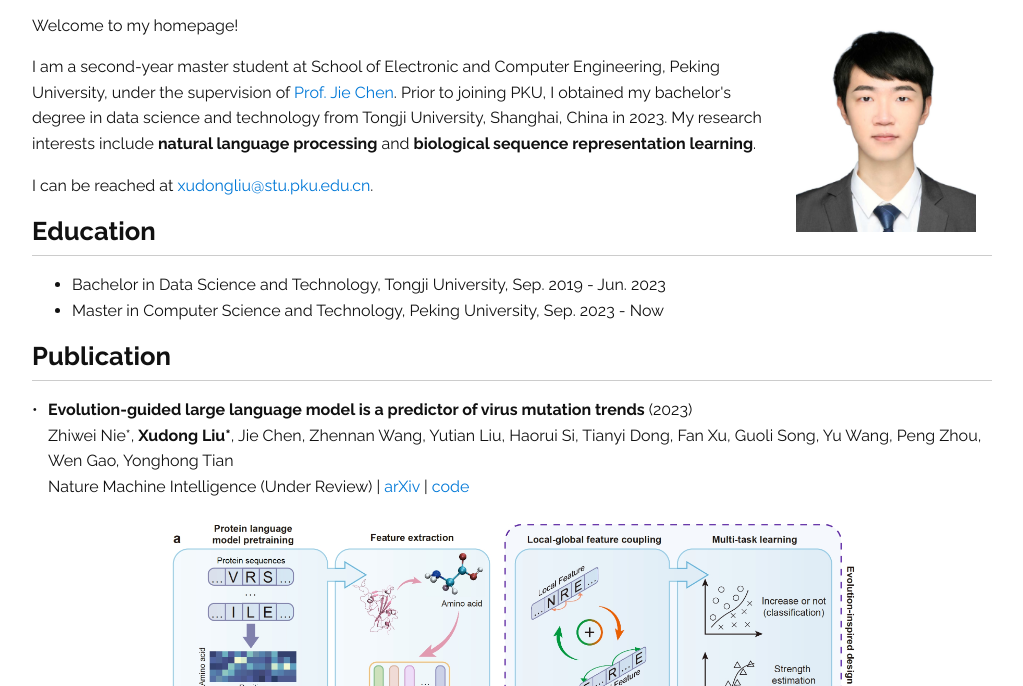
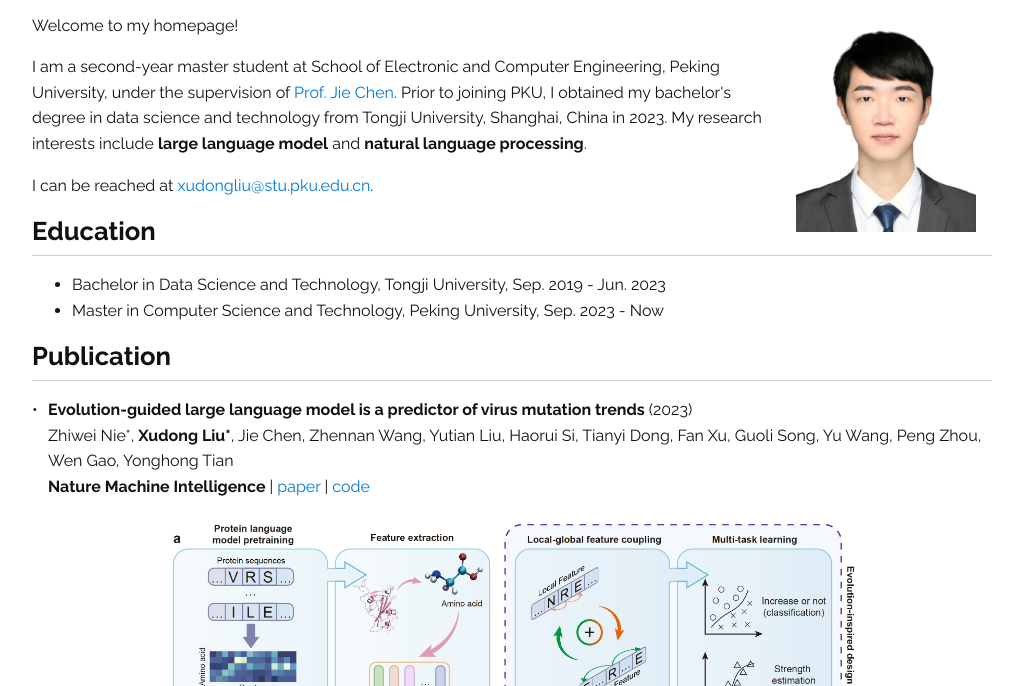
Before and after one commit to Kevinatil/Kevinatil.github.io, a plain HTML site: page index.html in a window 1280 px wide. Shown: the part 114-800 px from the top of the page, without its empty margins (128-1151 px from the left). Drawn offline with Linux system fonts and the light colour scheme.

Commit message:
'update'

```diff
--- a/index.html
+++ b/index.html
@@ -45,7 +45,7 @@
 <article id="post-content" class="gl-suppress-deco">
 <figure class="gl-page-background gl-float-right gl-image-box" style="text-align: center;"><img src="./assets/profile.jpg" alt="A photo of Xudong Liu" width="180" style="max-width: 200px;"></figure>
 <p>Welcome to my homepage!</p>
-<p>I am a second-year master student at School of Electronic and Computer Engineering, Peking University, under the supervision of <a href="https://aimia-pku.github.io/">Prof. Jie Chen</a>. Prior to joining PKU, I obtained my bachelor's degree in data science and technology from Tongji University, Shanghai, China in 2023. My research interests include <strong>natural language processing</strong> and <strong>biological sequence representation learning</strong>.</p>
+<p>I am a second-year master student at School of Electronic and Computer Engineering, Peking University, under the supervision of <a href="https://aimia-pku.github.io/">Prof. Jie Chen</a>. Prior to joining PKU, I obtained my bachelor's degree in data science and technology from Tongji University, Shanghai, China in 2023. My research interests include <strong>large language model</strong> and <strong>natural language processing</strong>.</p>
 <p>I can be reached at <span id="_eml"><a href="mailto:xudongliu@stu.pku.edu.cn">xudongliu@stu.pku.edu.cn</a></span>.</p>
 <script type="application/javascript">
 window.setTimeout(function ()
@@ -70,7 +70,7 @@ eml.removeAttribute('class');
     <div class="gl-bibtex-entry" id="bibitem_Paper1">
         <div class="gl-bibtex-entry-title"><span class="gl-bibtex-entry-bullet" aria-label="bullet symbol" role="img"><span aria-hidden="true">•</span> </span><strong>Evolution-guided large language model is a predictor of virus mutation trends</strong> (2023)</div>
         <div class="gl-bibtex-entry-authors">Zhiwei Nie*, <span class="gl-bibtex-tex-textbf">Xudong Liu*</span>, Jie Chen, Zhennan Wang, Yutian Liu, Haorui Si, Tianyi Dong, Fan Xu, Guoli Song, Yu Wang, Peng Zhou, Wen Gao, Yonghong Tian</div>
-        <div class="gl-bibtex-entry-info"><span class="gl-bibtex-entry-venue">Nature Machine Intelligence (Under Review)</span><span aria-hidden="true"> | </span><span class="gl-bibtex-entry-arxiv" data-value="2023.11.27.568815v1.full"><a href="https://www.biorxiv.org/content/10.1101/2023.11.27.568815v1.full" rel="nofollow" aria-label="archive">arXiv</a></span><span aria-hidden="true"> | </span><span class="gl-bibtex-entry-code" data-value="https://github.com/ZhiweiNiepku/E2VD"><a href="https://github.com/ZhiweiNiepku/E2VD" rel="nofollow">code</a></span></div>
+        <div class="gl-bibtex-entry-info"><span class="gl-bibtex-entry-venue"><strong>Nature Machine Intelligence</strong></span><span aria-hidden="true"> | </span><span class="gl-bibtex-entry-arxiv" data-value="2023.11.27.568815v1.full"><a href="https://www.nature.com/articles/s42256-024-00966-9" rel="nofollow" aria-label="archive">paper</a></span><span aria-hidden="true"> | </span><span class="gl-bibtex-entry-code" data-value="https://github.com/ZhiweiNiepku/E2VD"><a href="https://github.com/ZhiweiNiepku/E2VD" rel="nofollow">code</a></span></div>
         <figure style="text-align: center;"><img src="./assets/pub1.png" style="max-width: 700px;"></figure>
     </div>
 
```
